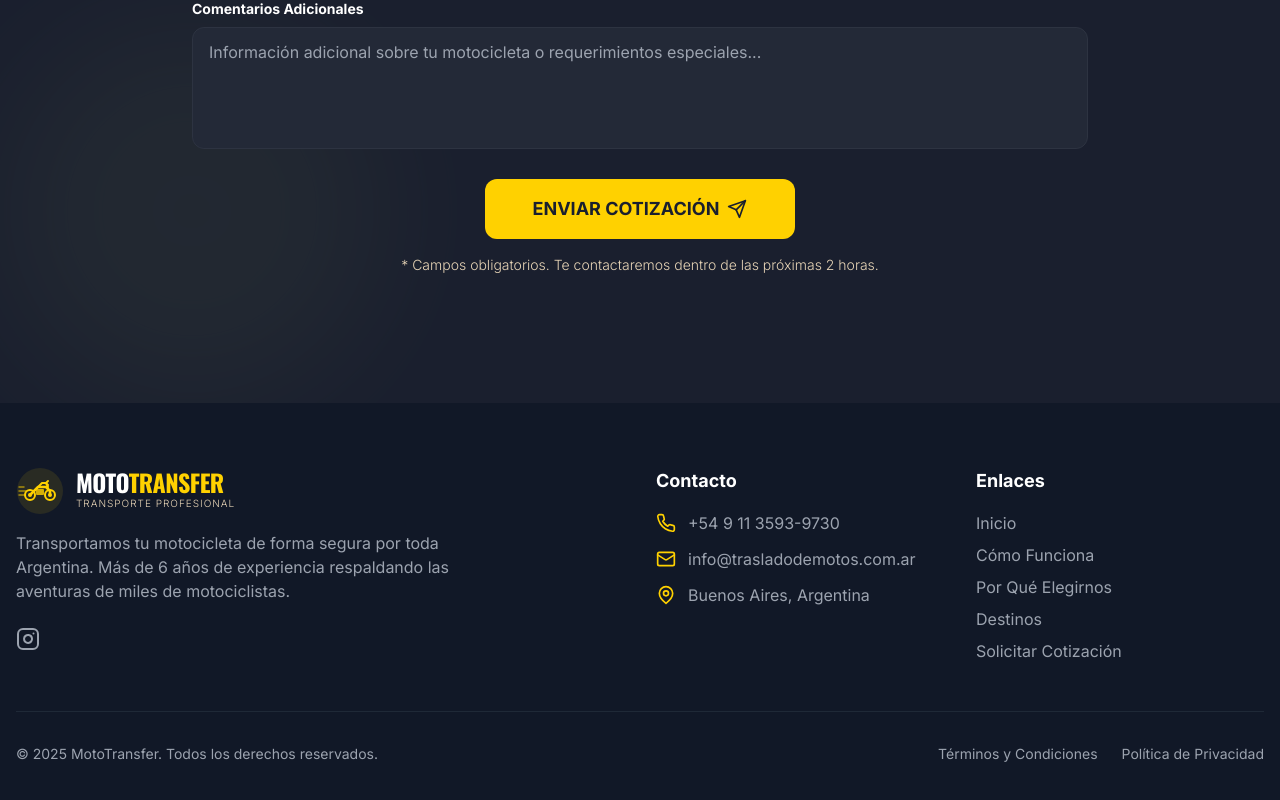
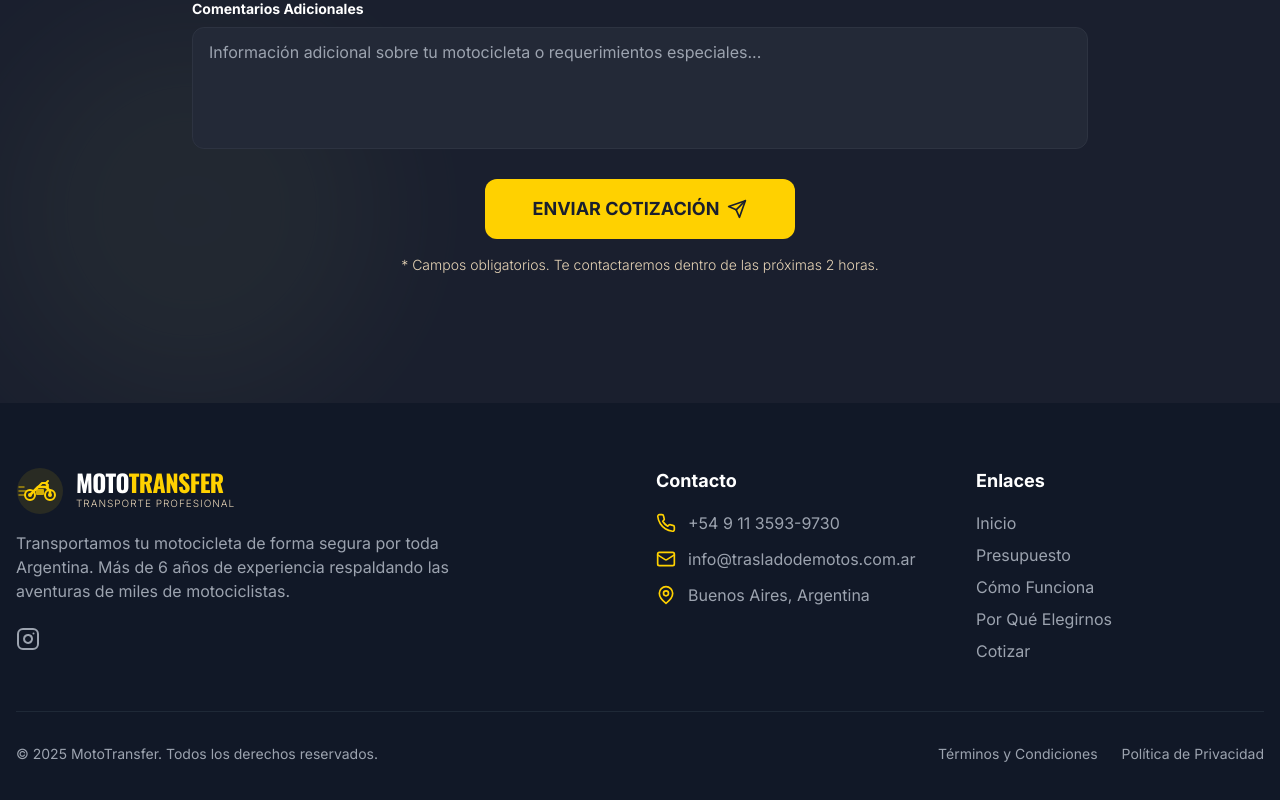
Before and after one commit to sheinken88/traslado_de_motos_lp, a Next.js app: page / in a window 1280 px wide. Shown: the part 8777-9577 px from the top of the page. Built offline with nearby package versions, Linux system fonts and the light colour scheme; no server answers.

Commit message:
fix: instragram

```diff
--- a/components/Footer.tsx
+++ b/components/Footer.tsx
@@ -32,7 +32,9 @@ export default function Footer() {
 
             <div className="flex space-x-4 mt-6">
               <a
-                href="#"
+                href="https://www.instagram.com/traslado.de.motos?igsh=aWIzMHVqbHY0OG80"
+                target="_blank"
+                rel="noopener noreferrer"
                 className="text-gray-400 hover:text-yellow-400 transition-colors"
               >
                 <Instagram className="w-6 h-6" />
@@ -68,10 +70,16 @@ export default function Footer() {
             </h3>
             <div className="space-y-2">
               <a
-                href="#inicio"
+                href="#hero"
                 className="block text-gray-400 hover:text-yellow-400 transition-colors"
               >
                 {getText("nav.home")}
+              </a>
+              <a
+                href="#calculadora"
+                className="block text-gray-400 hover:text-yellow-400 transition-colors"
+              >
+                {getText("nav.calculator")}
               </a>
               <a
                 href="#como-funciona"
@@ -80,22 +88,16 @@ export default function Footer() {
                 {getText("nav.howItWorks")}
               </a>
               <a
-                href="#servicios"
+                href="#por-que-elegirnos"
                 className="block text-gray-400 hover:text-yellow-400 transition-colors"
               >
                 {getText("nav.services")}
               </a>
               <a
-                href="#destinos"
-                className="block text-gray-400 hover:text-yellow-400 transition-colors"
-              >
-                {getText("nav.destinations")}
-              </a>
-              <a
                 href="#cotizacion"
                 className="block text-gray-400 hover:text-yellow-400 transition-colors"
               >
-                {getText("nav.getQuote")}
+                {getText("nav.contact")}
               </a>
             </div>
           </div>
--- a/components/Header.tsx
+++ b/components/Header.tsx
@@ -120,7 +120,7 @@ export default function Header() {
             {/* Social Media Buttons */}
             <div className="flex items-center space-x-2">
               <a
-                href="https://instagram.com"
+                href="https://www.instagram.com/traslado.de.motos?igsh=aWIzMHVqbHY0OG80"
                 target="_blank"
                 rel="noopener noreferrer"
                 aria-label="Instagram"
@@ -219,7 +219,7 @@ export default function Header() {
 
                 <div className="flex items-center space-x-2 mb-6">
                   <a
-                    href="https://instagram.com"
+                    href="https://www.instagram.com/traslado.de.motos?igsh=aWIzMHVqbHY0OG80"
                     target="_blank"
                     rel="noopener noreferrer"
                     aria-label="Instagram"
```
